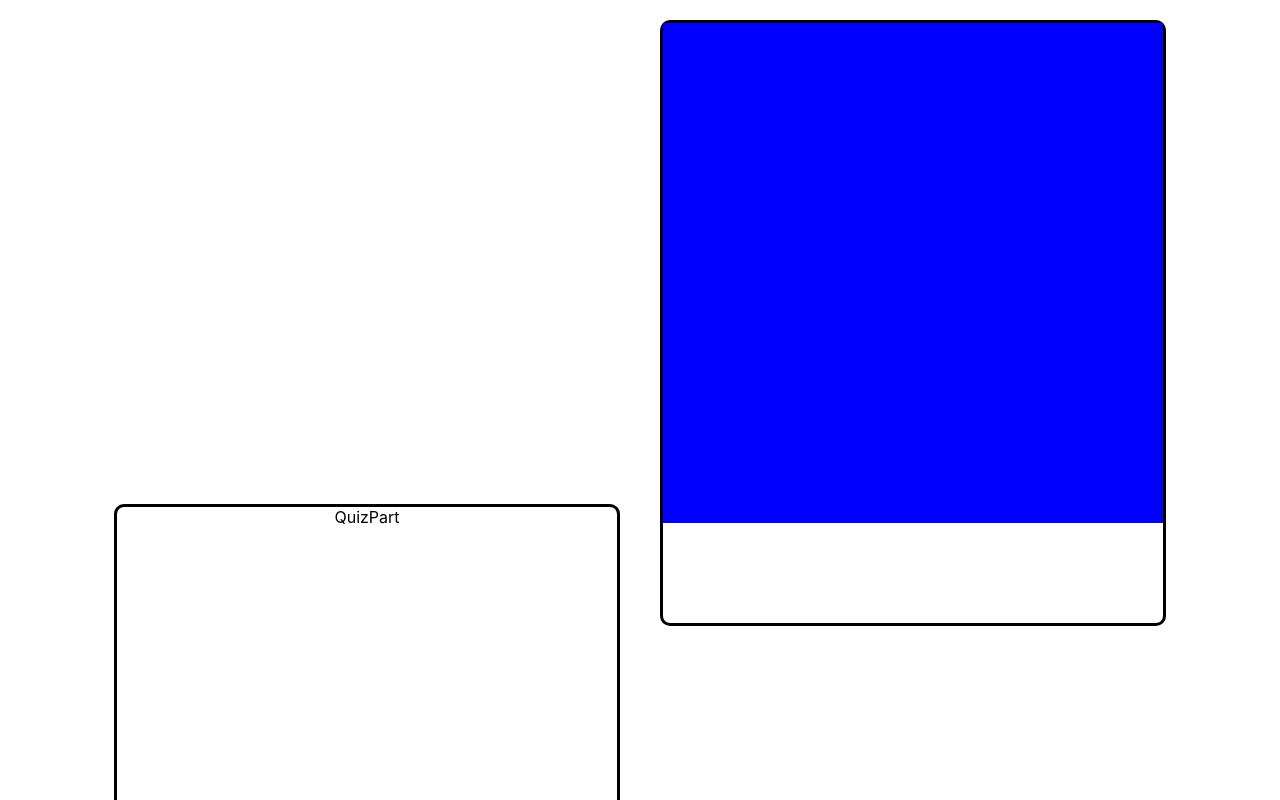
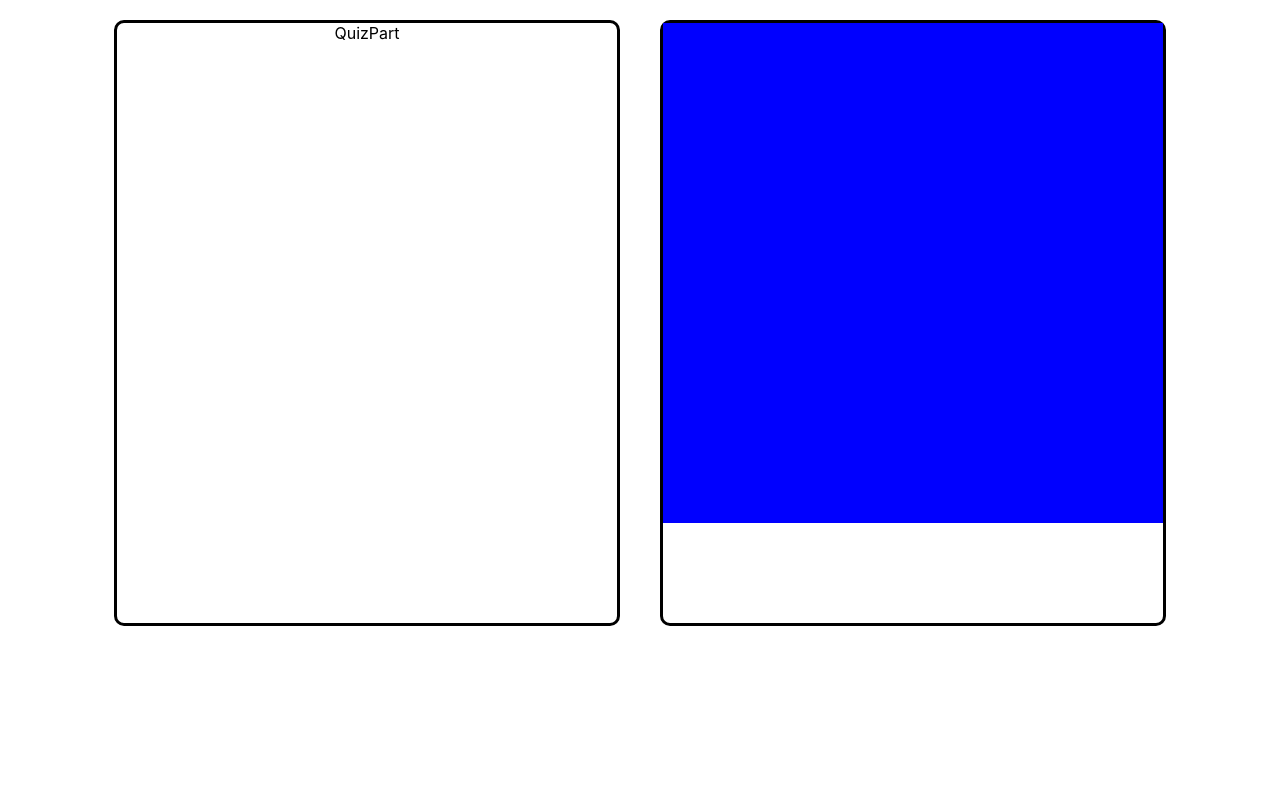
Before and after one commit to MartinUzunuv/my-app, a React (Create React App) app: page / in a window 1280 px wide. Shown: the top 800 px of the page. Built offline with nearby package versions, Linux system fonts and the light colour scheme.

Commit message:
Used Flex

```diff
--- a/src/components/JengaPart.css
+++ b/src/components/JengaPart.css
@@ -3,7 +3,6 @@
     border-color: black;
     border-radius: 10px;
     margin: 20px;
-    display: inline-block;
     max-width: 90%;
     width: 500px;
     min-height: 600px;
--- /dev/null
+++ b/src/components/QuizAndJenga.css
@@ -0,0 +1,7 @@
+.QuizAndJenga {
+    display: flex;
+    flex-flow: column wrap;
+    flex-direction: row;
+    align-items: flex-start;
+    justify-content: center;
+}
--- a/src/components/QuizAndJenga.js
+++ b/src/components/QuizAndJenga.js
@@ -1,10 +1,11 @@
 import React from "react";
 import QuizPart from "./QuizPart";
 import JengaPart from "./JengaPart";
+import "./QuizAndJenga.css"
 
 const QuizAndJenga = () => {
   return (
-    <div>
+    <div className="QuizAndJenga">
       <QuizPart />
       <JengaPart />
     </div>
```
